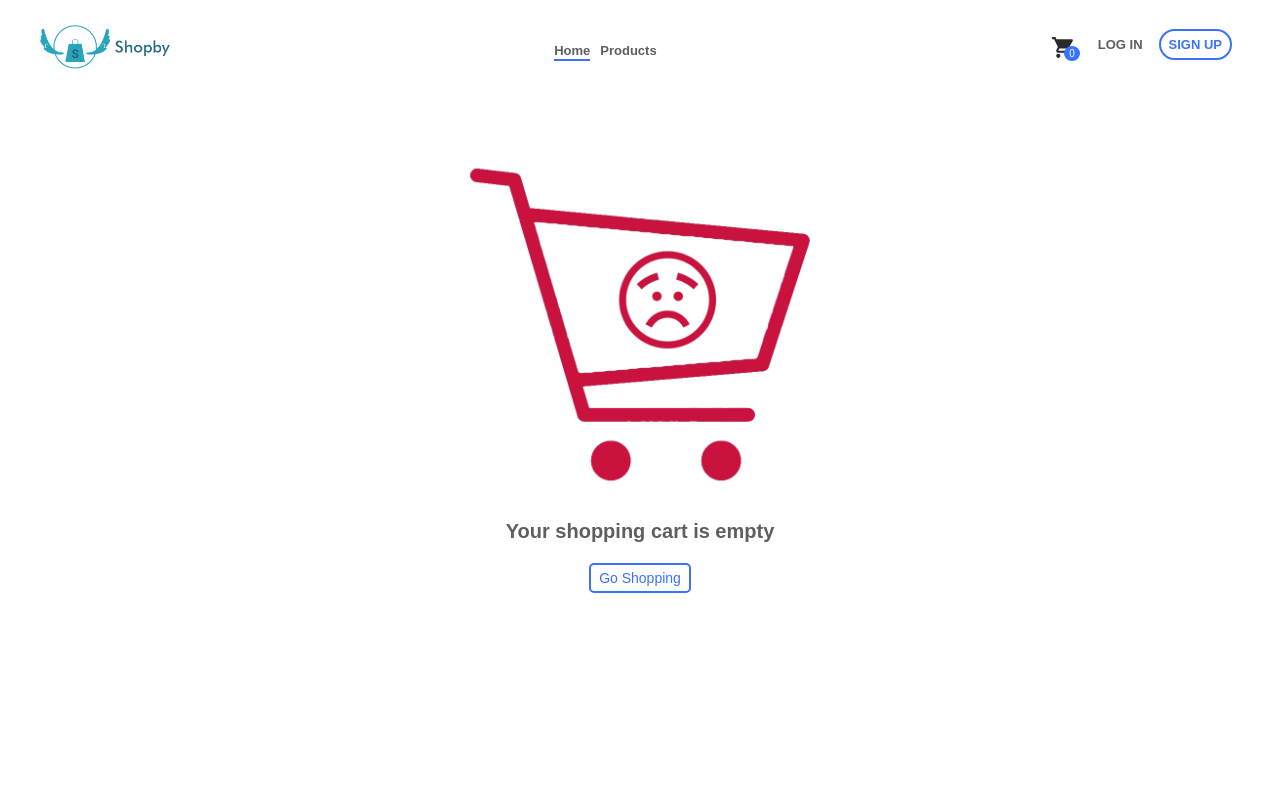
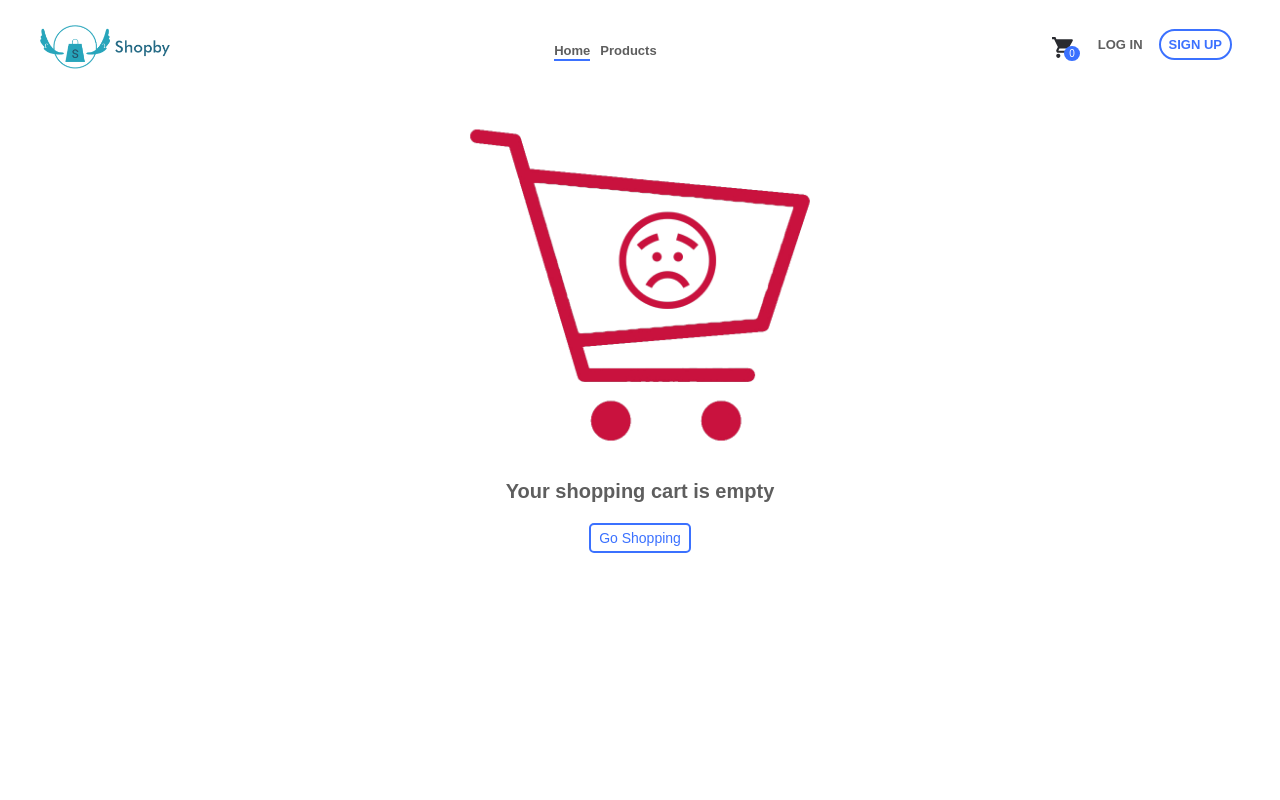
Before and after one commit to AminMardani79/shopby, a React (Create React App) app: page /shoppingCart in a window 1280 px wide. Shown: the top 800 px of the page. Built offline with nearby package versions, Linux system fonts and the light colour scheme; no server answers.

Commit message:
complete scrollNavbar

```diff
--- a/src/Assets/css/Carts.module.css
+++ b/src/Assets/css/Carts.module.css
@@ -7,6 +7,7 @@
     grid-template-columns: 65% 1fr;
     gap: 20px;
     background-color: #e8e8e8;
+    margin-top: 60px;
 }
 .itemsContainer{
     position: relative;
--- a/src/Assets/css/CheckoutCart.module.css
+++ b/src/Assets/css/CheckoutCart.module.css
@@ -5,6 +5,7 @@
     flex-direction: column;
     justify-content: start;
     align-items: center;
+    margin-top: 60px;
 }
 .successfulImage{
     width: 400px;
--- a/src/Assets/css/Details.module.css
+++ b/src/Assets/css/Details.module.css
@@ -5,6 +5,7 @@
     grid-template-columns: 60% 1fr;
     padding: 50px 80px;
     justify-content: center;
+    margin-top: 80px;
 }
 .detailsImage{
     display: flex;
--- a/src/Assets/css/EmptyCart.module.css
+++ b/src/Assets/css/EmptyCart.module.css
@@ -5,6 +5,7 @@
     flex-direction: column;
     justify-content: start;
     align-items: center;
+    margin-top: 60px;
 }
 .emptyImage{
     width: 400px;
--- a/src/Assets/css/Home.module.css
+++ b/src/Assets/css/Home.module.css
@@ -1,5 +1,6 @@
 .mainContainer {
   padding: 0 5vw;
+  margin-top: 30px;
 }
 @media screen and (max-width: 768px) {
   .mainContainer {
--- a/src/Assets/css/Navbar.module.css
+++ b/src/Assets/css/Navbar.module.css
@@ -1,9 +1,4 @@
 @import "index.css";
-header{
-  position: fixed;
-  top: 0;
-  background-color: var(--main-white);
-}
 .navbarMenu {
   position: relative;
   text-align: center;
--- a/src/Assets/css/Products.module.css
+++ b/src/Assets/css/Products.module.css
@@ -6,6 +6,7 @@
     padding: 0 5vw 25px 5vw;
     justify-content: center;
     align-items: center;
+    margin-top: 90px;
 }
 .paginationContainer{
     display: flex;
--- a/src/components/Navbar/Navbar.js
+++ b/src/components/Navbar/Navbar.js
@@ -22,6 +22,7 @@ import { CartContext } from "../../context/CartContextProvider";
 const Navbar = () => {
   const { state } = useContext(CartContext);
   // Variables
+  const [scrollPosition, setScrollPosition] = useState(0);
   const [isOpen, setIsOpen] = useState(false);
   const [activeStyles, setActiveStyles] = useState({
     width: "36px",
@@ -58,10 +59,20 @@ const Navbar = () => {
         break;
     }
   }, [params]);
+  const handleScroll = () => {
+    const topPosition = window.scrollY;
+    setScrollPosition(topPosition);
+  };
+  useEffect(() => {
+    window.onscroll = handleScroll;
+    return () => window.removeEventListener("scroll", handleScroll);
+  }, []);
   return (
-    <Header>
+    <Header topScroll={scrollPosition}>
       <div className={style.logoContainer}>
-        <img src={logo} alt="logo" />
+        <Link to="/">
+          <img src={logo} alt="logo" />
+        </Link>
       </div>
       <Nav className={style.navbarMenu}>
         <NavLink
--- a/src/components/Navbar/NavbarElements.js
+++ b/src/components/Navbar/NavbarElements.js
@@ -17,6 +17,13 @@ export const Header = styled.div`
   align-items: center;
   width: 100%;
   padding: 25px 40px;
+  transition: all 0.2s ease-out;
+  position: fixed;
+  top: 0;
+  box-shadow: ${(props) => (props.topScroll > 0 ? "0 0 10px #a6a8b2" : "")};
+  padding: ${(props) => (props.topScroll > 0 ? "12px 40px" : "25px 40px")};
+  background-color: #fff;
+  z-index: 20;
   @media screen and (max-width: 768px) {
     padding: 20px 20px;
   }
```
